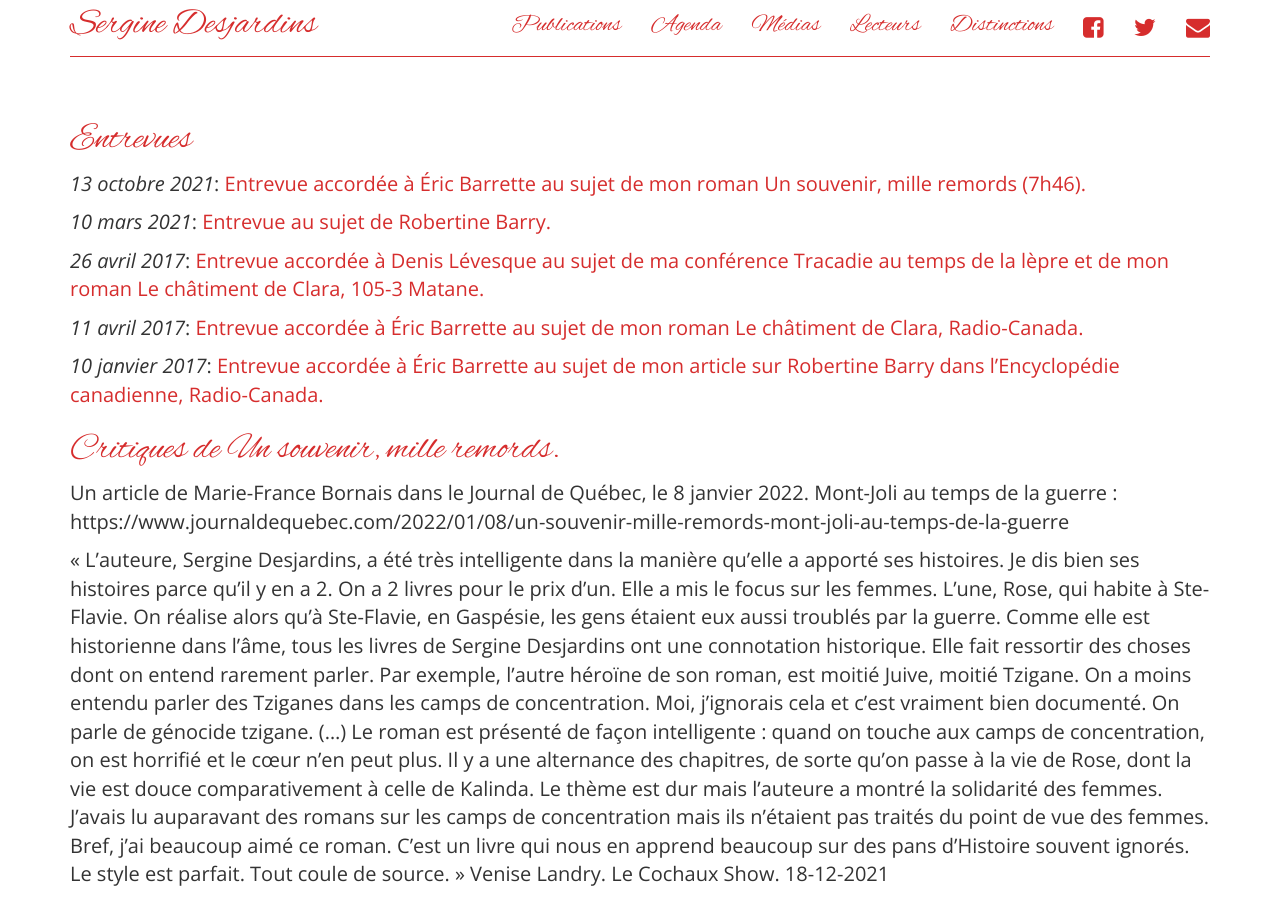
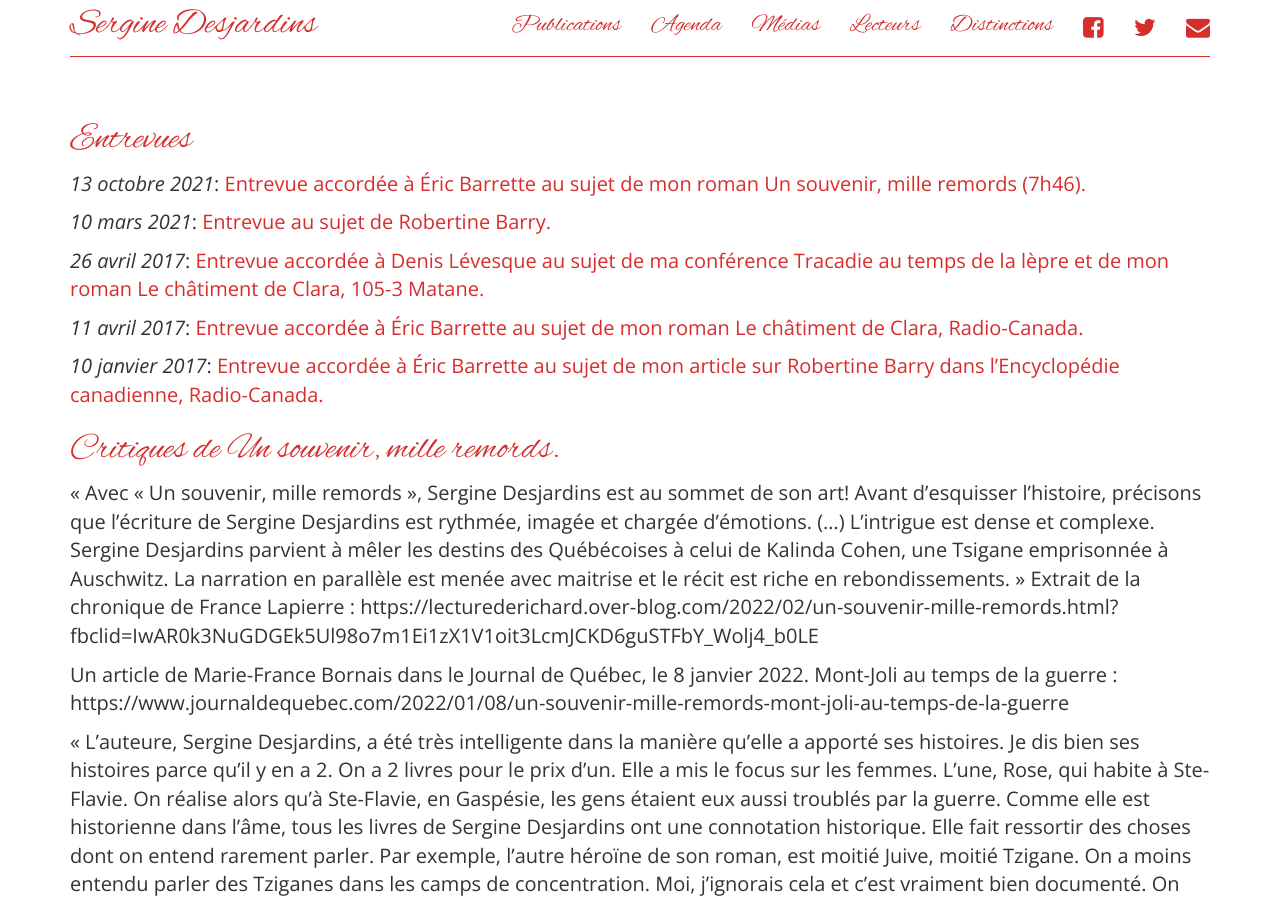
Before and after one commit to serginedesjardins/serginedesjardins.github.io, a Jekyll site: the page built from medias.md, in a window 1280 px wide and 900 px high. Built offline with Jekyll 4.4.1, drawn with Linux system fonts in a browser that asks for light colours; nearby versions of some CDN libraries.

Commit message:
Critique de France Lapierre

```diff
--- a/medias.md
+++ b/medias.md
@@ -17,6 +17,8 @@ permalink: /medias/
 *10 janvier 2017*: [Entrevue accordée à Éric Barrette au sujet de mon article sur Robertine Barry dans l'Encyclopédie canadienne, Radio-Canada.](https://ici.radio-canada.ca/premiere/emissions/info-reveil/episodes/371855/audio-fil-du-mardi-10-janvier-2017)
 
 # Critiques de Un souvenir, mille remords.
+
+« Avec « Un souvenir, mille remords », Sergine Desjardins est au sommet de son art! Avant d’esquisser l’histoire, précisons que l’écriture de Sergine Desjardins est rythmée, imagée et chargée d’émotions. (…) L’intrigue est dense et complexe. Sergine Desjardins parvient à mêler les destins des Québécoises à celui de Kalinda Cohen, une Tsigane emprisonnée à Auschwitz. La narration en parallèle est menée avec maitrise et le récit est riche en rebondissements. » Extrait de la chronique de France Lapierre : https://lecturederichard.over-blog.com/2022/02/un-souvenir-mille-remords.html?fbclid=IwAR0k3NuGDGEk5Ul98o7m1Ei1zX1V1oit3LcmJCKD6guSTFbY_Wolj4_b0LE
 
 Un article de Marie-France Bornais dans le Journal de Québec, le 8 janvier 2022. Mont-Joli au temps de la guerre : https://www.journaldequebec.com/2022/01/08/un-souvenir-mille-remords-mont-joli-au-temps-de-la-guerre
 
```
